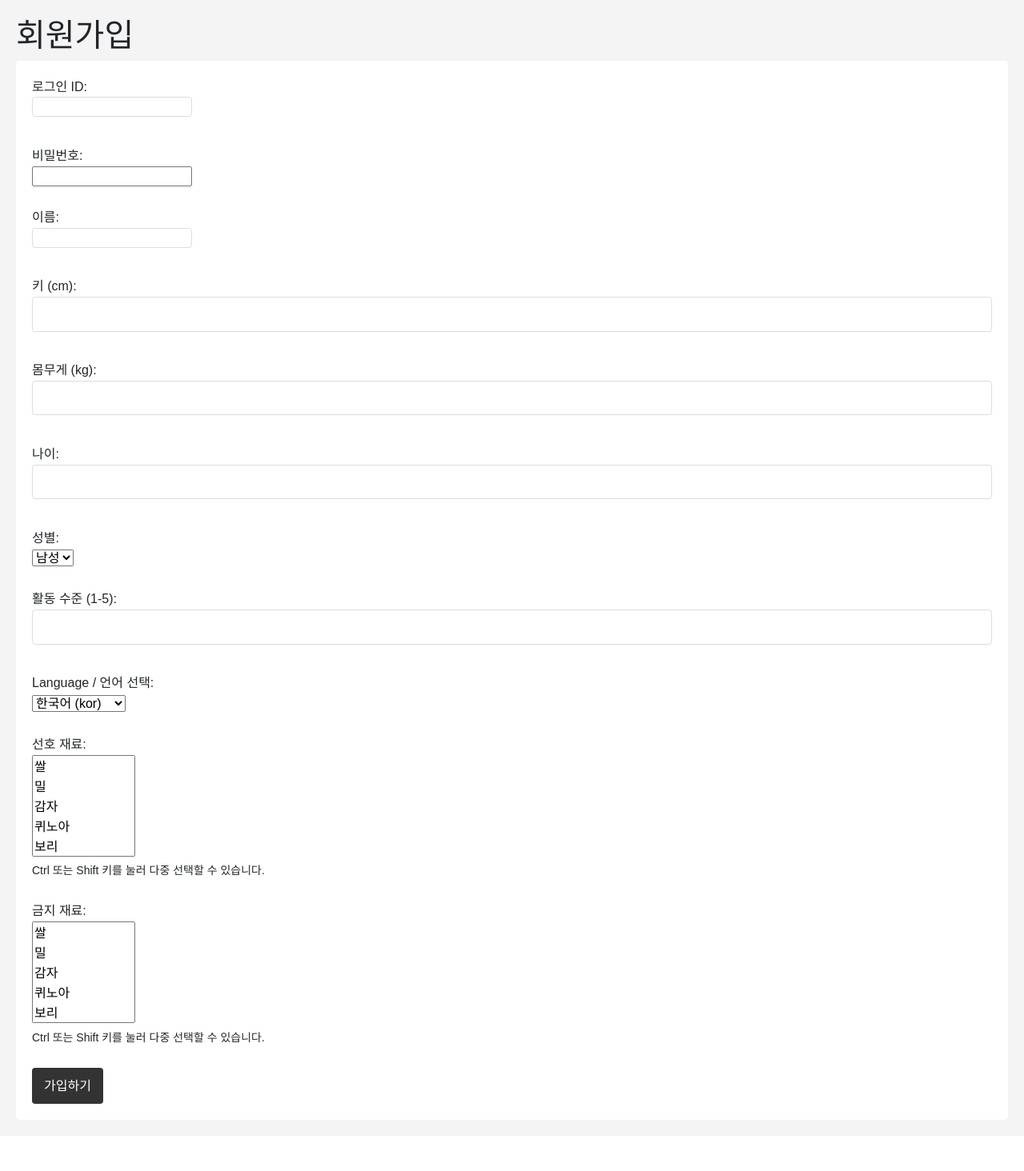
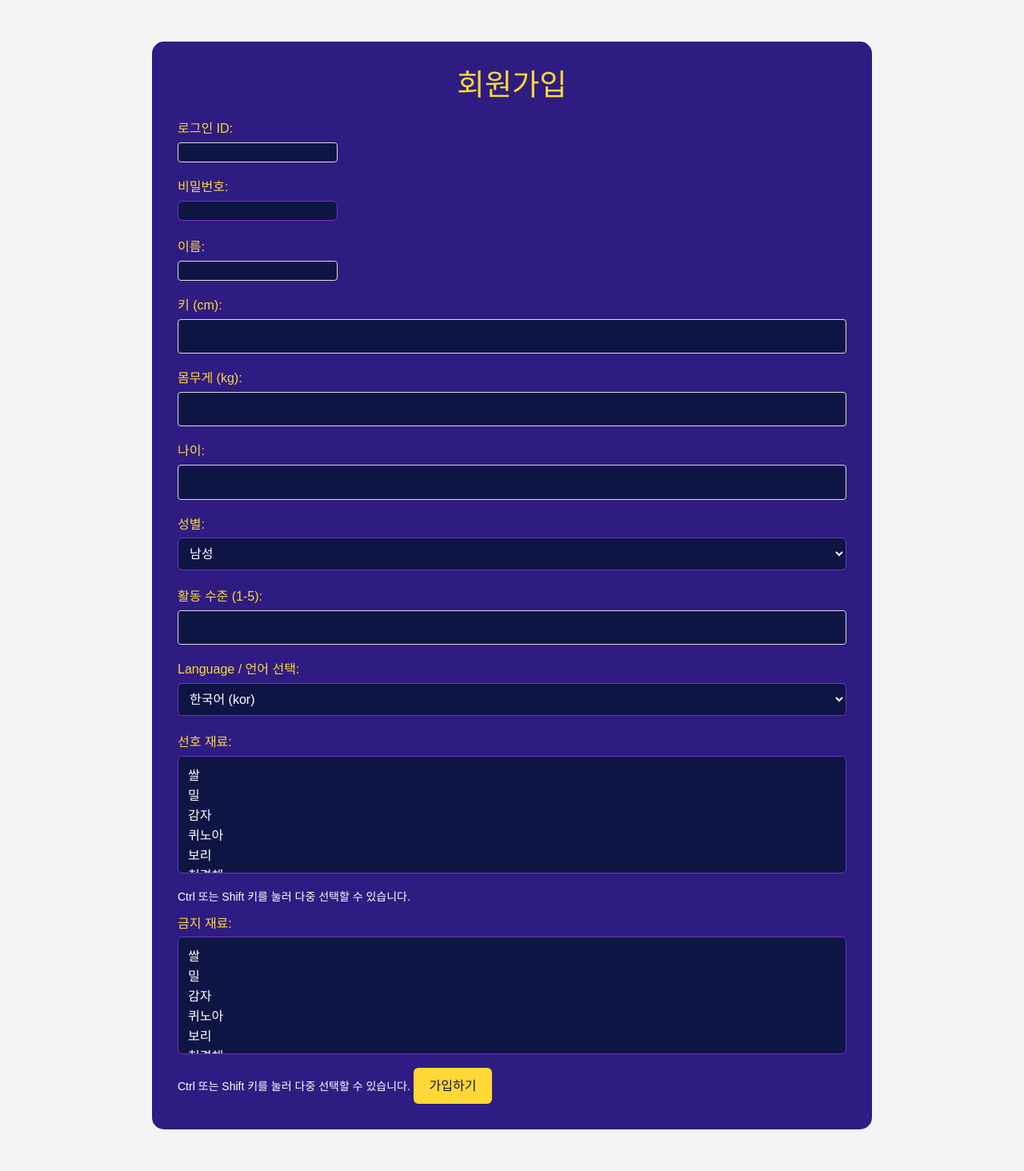
Before and after one commit to hansrocketry-hue/UNIST-Aero, a Flask app: page /auth/signup in a window 1280 px wide. Shown: the part 58-1522 px from the top of the page at 80% size. Before the commit the page ends 1438 px from the top, so only its background shows below. Run offline with Flask 3, Linux system fonts and the light colour scheme.

Commit message:
error edit5

```diff
--- a/app/static/css/style.css
+++ b/app/static/css/style.css
@@ -177,3 +177,85 @@ input[type="text"], input[type="password"] {
     box-shadow: 0 4px 8px rgba(0,0,0,0.2);
     z-index: 1000;
 }
+
+/* Common UI components to match home page design */
+.card-container {
+    max-width: 900px;
+    margin: 2rem auto;
+    padding: 2rem;
+    background-color: #2e1c82;
+    border-radius: 15px;
+    color: #ffffff;
+}
+
+.card-title {
+    text-align: center;
+    font-size: 28pt;
+    color: #ffd835;
+    font-family: "Apple Braille", sans-serif;
+    margin-bottom: 1.25rem;
+}
+
+.btn-primary {
+    background-color: #ffd835;
+    color: #0e1544;
+    padding: 0.6rem 1.2rem;
+    border: none;
+    border-radius: 6px;
+    cursor: pointer;
+    text-decoration: none;
+    font-family: "Apple Braille", sans-serif;
+}
+.btn-primary:hover {
+    filter: brightness(0.95);
+}
+
+.btn-secondary {
+    background-color: #6c35c4;
+    color: #ffffff;
+    padding: 0.6rem 1.2rem;
+    border: none;
+    border-radius: 6px;
+    cursor: pointer;
+    text-decoration: none;
+    font-family: "Apple Braille", sans-serif;
+}
+.btn-secondary:hover {
+    filter: brightness(1.1);
+}
+
+/* Form overrides inside dark card containers */
+.card-container form {
+    background: transparent;
+    padding: 0;
+}
+.card-container label {
+    display: block;
+    margin: 0.5rem 0 0.25rem;
+    color: #ffd835;
+    font-family: "Apple Braille", sans-serif;
+}
+.card-container input,
+.card-container select,
+.card-container textarea {
+    width: 100%;
+    padding: 10px;
+    margin-bottom: 12px;
+    border-radius: 6px;
+    border: 1px solid #6c35c4;
+    background-color: #0e1544;
+    color: #ffffff;
+}
+.card-actions {
+    display: flex;
+    gap: 10px;
+}
+
+.wide-card-container {
+    max-width: 1200px;
+    margin: 2rem auto;
+    padding: 1.5rem 2rem;
+    background-color: #2e1c82;
+    border-radius: 15px;
+    color: #ffffff;
+}
--- a/app/templates/signup.html
+++ b/app/templates/signup.html
@@ -3,53 +3,59 @@
 {% block title %}{% if session.get('lang','kor') == 'eng' %}Sign up{% else %}회원가입{% endif %}{% endblock %}
 
 {% block content %}
-    <h1>{% if session.get('lang','kor') == 'eng' %}Sign up{% else %}회원가입{% endif %}</h1>
+    <div class="card-container">
+        <h1 class="card-title">{% if session.get('lang','kor') == 'eng' %}Sign up{% else %}회원가입{% endif %}</h1>
         <form method="POST">
-        <label for="username">{% if session.get('lang','kor') == 'eng' %}Login ID:{% else %}로그인 ID:{% endif %}</label><br>
-        <input type="text" id="username" name="username" required><br><br>
+            <label for="username">{% if session.get('lang','kor') == 'eng' %}Login ID:{% else %}로그인 ID:{% endif %}</label>
+            <input type="text" id="username" name="username" required>
 
-        <label for="password">{% if session.get('lang','kor') == 'eng' %}Password:{% else %}비밀번호:{% endif %}</label><br>
-        <input type="password" id="password" name="password" required><br><br>
+            <label for="password">{% if session.get('lang','kor') == 'eng' %}Password:{% else %}비밀번호:{% endif %}</label>
+            <input type="password" id="password" name="password" required>
 
-        <label for="name">{% if session.get('lang','kor') == 'eng' %}Name:{% else %}이름:{% endif %}</label><br>
-        <input type="text" id="name" name="name" required><br><br>
+            <label for="name">{% if session.get('lang','kor') == 'eng' %}Name:{% else %}이름:{% endif %}</label>
+            <input type="text" id="name" name="name" required>
 
-        <label for="height">{% if session.get('lang','kor') == 'eng' %}Height (cm):{% else %}키 (cm):{% endif %}</label><br>
-        <input type="number" id="height" name="height" required><br><br>
+            <label for="height">{% if session.get('lang','kor') == 'eng' %}Height (cm):{% else %}키 (cm):{% endif %}</label>
+            <input type="number" id="height" name="height" required>
 
-        <label for="weight">{% if session.get('lang','kor') == 'eng' %}Weight (kg):{% else %}몸무게 (kg):{% endif %}</label><br>
-        <input type="number" id="weight" name="weight" required><br><br>
+            <label for="weight">{% if session.get('lang','kor') == 'eng' %}Weight (kg):{% else %}몸무게 (kg):{% endif %}</label>
+            <input type="number" id="weight" name="weight" required>
 
-    <label for="age">{% if session.get('lang','kor') == 'eng' %}Age:{% else %}나이:{% endif %}</label><br>
-    <input type="number" id="age" name="age" min="0" max="120" required><br><br>
+            <label for="age">{% if session.get('lang','kor') == 'eng' %}Age:{% else %}나이:{% endif %}</label>
+            <input type="number" id="age" name="age" min="0" max="120" required>
 
-        <label for="gender">{% if session.get('lang','kor') == 'eng' %}Gender:{% else %}성별:{% endif %}</label><br>
+            <label for="gender">{% if session.get('lang','kor') == 'eng' %}Gender:{% else %}성별:{% endif %}</label>
             <select id="gender" name="gender" required>
                 <option value="male">{% if session.get('lang','kor') == 'eng' %}Male{% else %}남성{% endif %}</option>
                 <option value="female">{% if session.get('lang','kor') == 'eng' %}Female{% else %}여성{% endif %}</option>
-        </select><br><br>
+            </select>
 
-        <label for="activity_level">활동 수준 (1-5):</label><br>
-        <input type="number" id="activity_level" name="activity_level" min="1" max="5" required><br><br>
-            <label for="language">Language / 언어 선택:</label><br>
+            <label for="activity_level">활동 수준 (1-5):</label>
+            <input type="number" id="activity_level" name="activity_level" min="1" max="5" required>
+
+            <label for="language">Language / 언어 선택:</label>
             <select id="language" name="language" required>
                 <option value="kor">한국어 (kor)</option>
                 <option value="eng">English (eng)</option>
-            </select><br><br>
-        <label for="like_ids">선호 재료:</label><br>
+            </select>
+
+            <label for="like_ids">선호 재료:</label>
             <select id="like_ids" name="like_ids" multiple size="5">
                 {% for ingredient in all_ingredients %}
                     <option value="{{ ingredient.id }}">{{ ingredient.name.kor }}</option>
                 {% endfor %}
-        </select><br><small>Ctrl 또는 Shift 키를 눌러 다중 선택할 수 있습니다.</small><br><br>
+            </select>
+            <small>Ctrl 또는 Shift 키를 눌러 다중 선택할 수 있습니다.</small>
 
-        <label for="forbid_ids">금지 재료:</label><br>
+            <label for="forbid_ids">금지 재료:</label>
             <select id="forbid_ids" name="forbid_ids" multiple size="5">
                 {% for ingredient in all_ingredients %}
                     <option value="{{ ingredient.id }}">{{ ingredient.name.kor }}</option>
                 {% endfor %}
-        </select><br><small>Ctrl 또는 Shift 키를 눌러 다중 선택할 수 있습니다.</small><br><br>
+            </select>
+            <small>Ctrl 또는 Shift 키를 눌러 다중 선택할 수 있습니다.</small>
 
-        <button type="submit">가입하기</button>
+            <button type="submit" class="btn-primary">가입하기</button>
         </form>
+    </div>
 {% endblock %}
--- a/app/templates/visualize.html
+++ b/app/templates/visualize.html
@@ -29,7 +29,8 @@
         background-color: #f2f2f2;
     }
 </style>
-    <h1>{% if session.get('lang','kor') == 'eng' %}Data Visualization{% else %}데이터 시각화{% endif %}</h1>
+    <div class="wide-card-container">
+        <h1 class="card-title" style="margin-bottom: 0.5rem;">{% if session.get('lang','kor') == 'eng' %}Data Visualization{% else %}데이터 시각화{% endif %}</h1>
         <style>
             table {
                 width: 100%;
@@ -92,6 +93,7 @@
             <input type="text" id="search-bar" placeholder="{% if session.get('lang','kor') == 'eng' %}Enter search term...{% else %}검색어를 입력하세요...{% endif %}" style="margin-right:8px;" onkeydown="if(event.key==='Enter'){filterTable();}">
             <button type="button" onclick="filterTable()">{% if session.get('lang','kor') == 'eng' %}Search{% else %}검색{% endif %}</button>
         </div>
+    </div>
 
         <div id="category-research" class="category-table">
             <h2>{% if session.get('lang','kor') == 'eng' %}Research Data{% else %}연구 자료{% endif %}</h2>
```
Also changed, not shown: app/templates/add_data.html (+10 -8 lines), app/templates/add_dish_form.html (+7 -5 lines), app/templates/add_intake_form.html (+11 -9 lines), app/templates/login.html (+17 -9 lines), dish.json, ingredient.json (line endings or trailing spaces), nutrition_category.json (line endings or trailing spaces), research-data.json (line endings or trailing spaces). Lines whose indentation alone changed are shown as unchanged.
